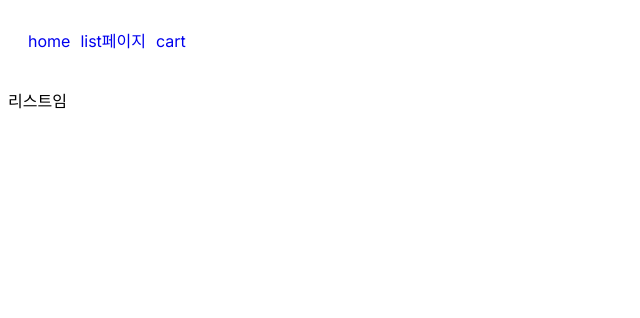
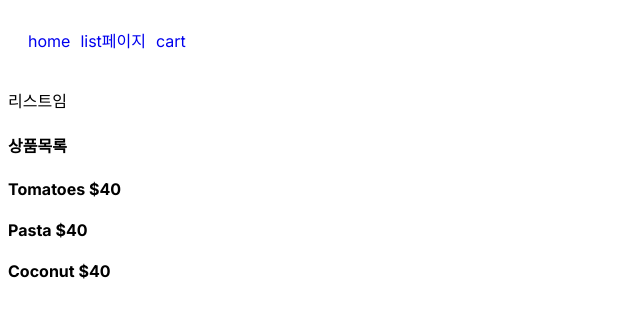
Before and after one commit to DongJae-Go-FE/next_js, a Next.js app: page /list in a window 1280 px wide. Shown: the top 318 px of the page, without its empty margins (0-640 px from the left). Built offline with nearby package versions, Linux system fonts and the light colour scheme.

Commit message:
1강 패스

```diff
--- a/app/list/page.tsx
+++ b/app/list/page.tsx
@@ -1,10 +1,21 @@
+let 상품 = ["Tomatoes", "Pasta", "Coconut"];
+
 export default function List() {
   return (
     <div>
       <p>리스트임</p>
+      <div>
+        <h4 className="title">상품목록</h4>
+        {상품.map((item, i) => {
+          return (
+            <div className="food" key={item}>
+              <h4>{상품[i]} $40</h4>
+            </div>
+          );
+        })}
+      </div>
     </div>
   );
 }
 
-
 //export default를 해야 자동으로 컴포넌트로 만든디.
```
